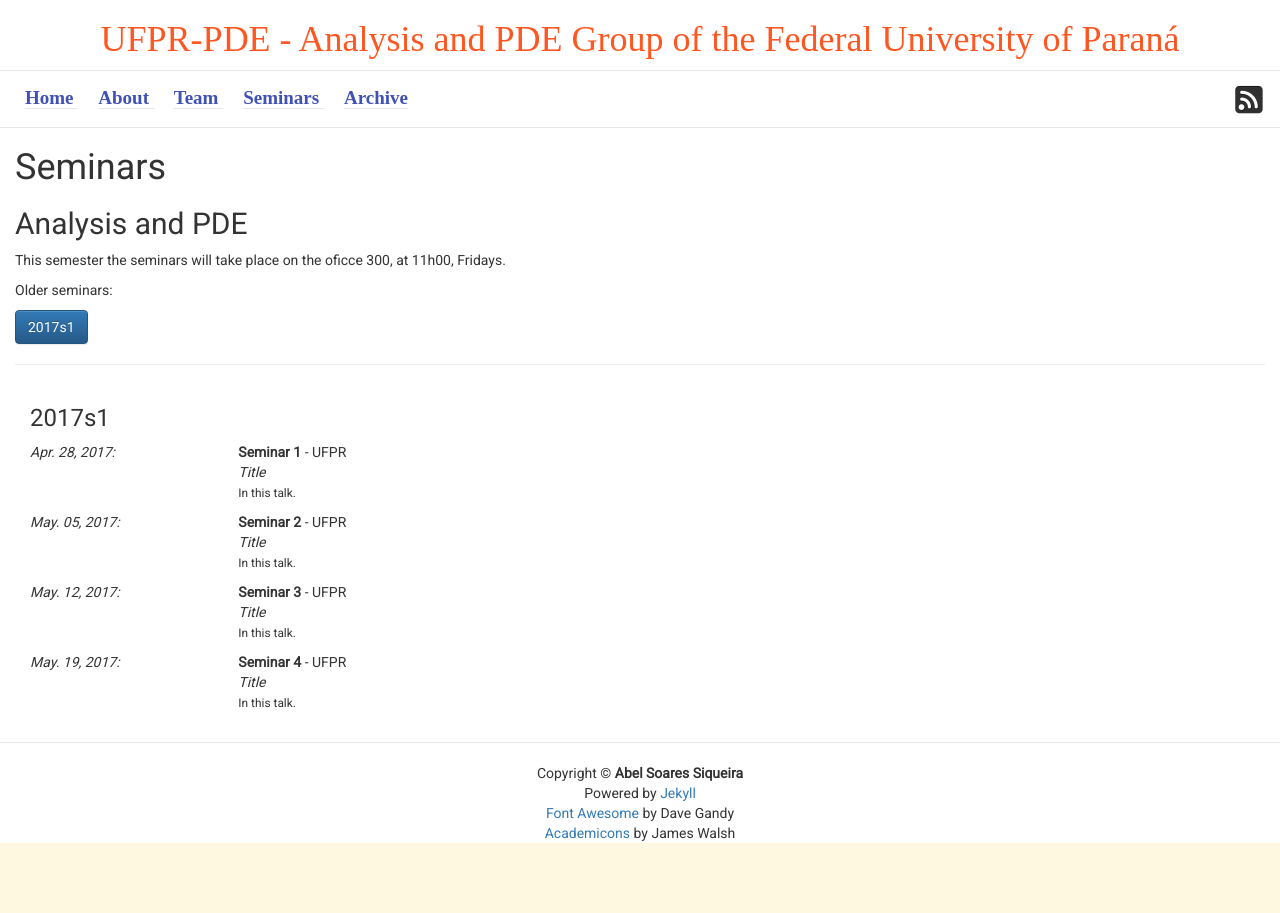
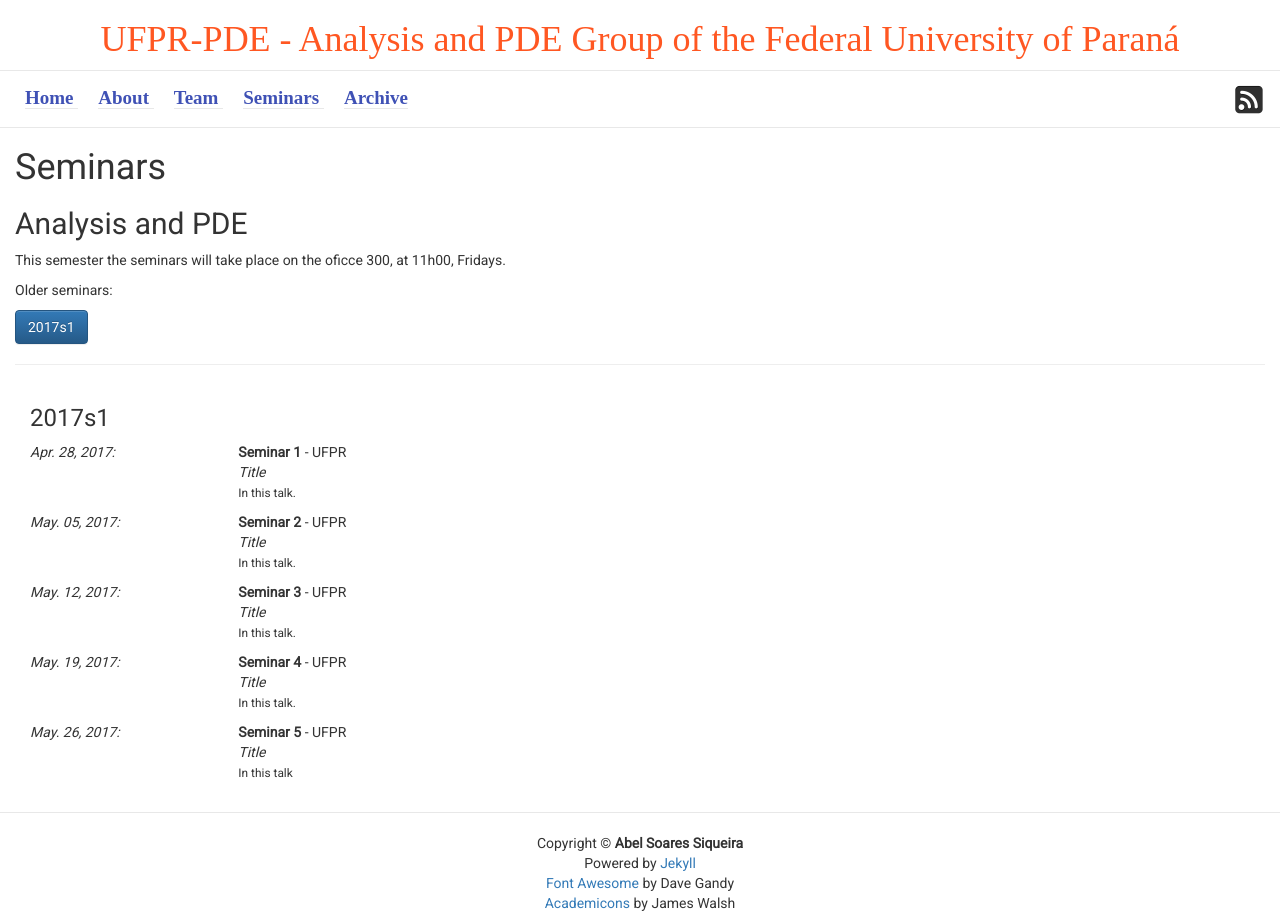
Before and after one commit to ufpr-pde/ufpr-opt.github.io, a Jekyll site: the page built from d_seminars.md, in a window 1280 px wide. Built offline with Jekyll 4.4.1, drawn with Linux system fonts in a browser that asks for light colours; some web fonts are replaced.

Commit message:
Update seminars.yml

```diff
--- a/_data/seminars.yml
+++ b/_data/seminars.yml
@@ -29,3 +29,11 @@
   title: Title
   abstract: >
     In this talk.
+
+- author: Seminar 5
+  date: 2017-05-26
+  semester: 2017s1
+  affiliation: UFPR
+  title: Title
+  abstract: >
+    In this talk
```
